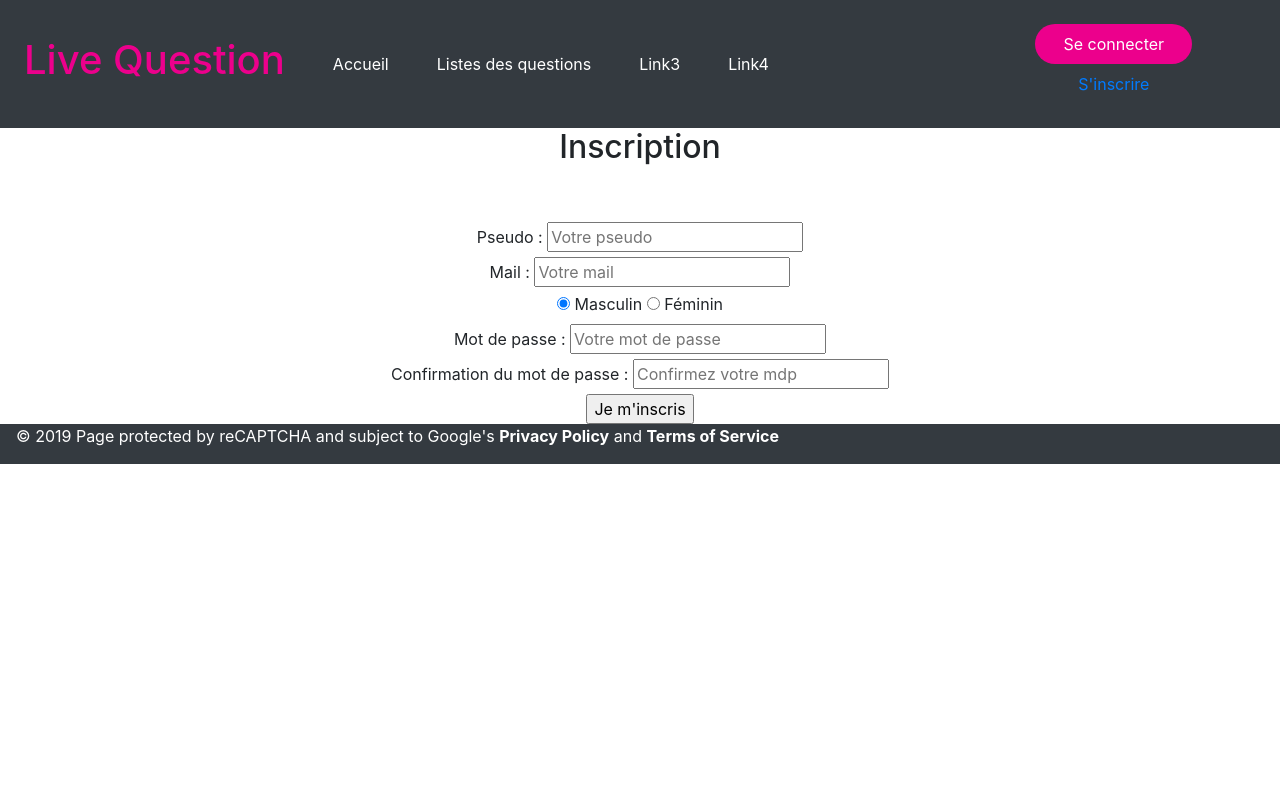
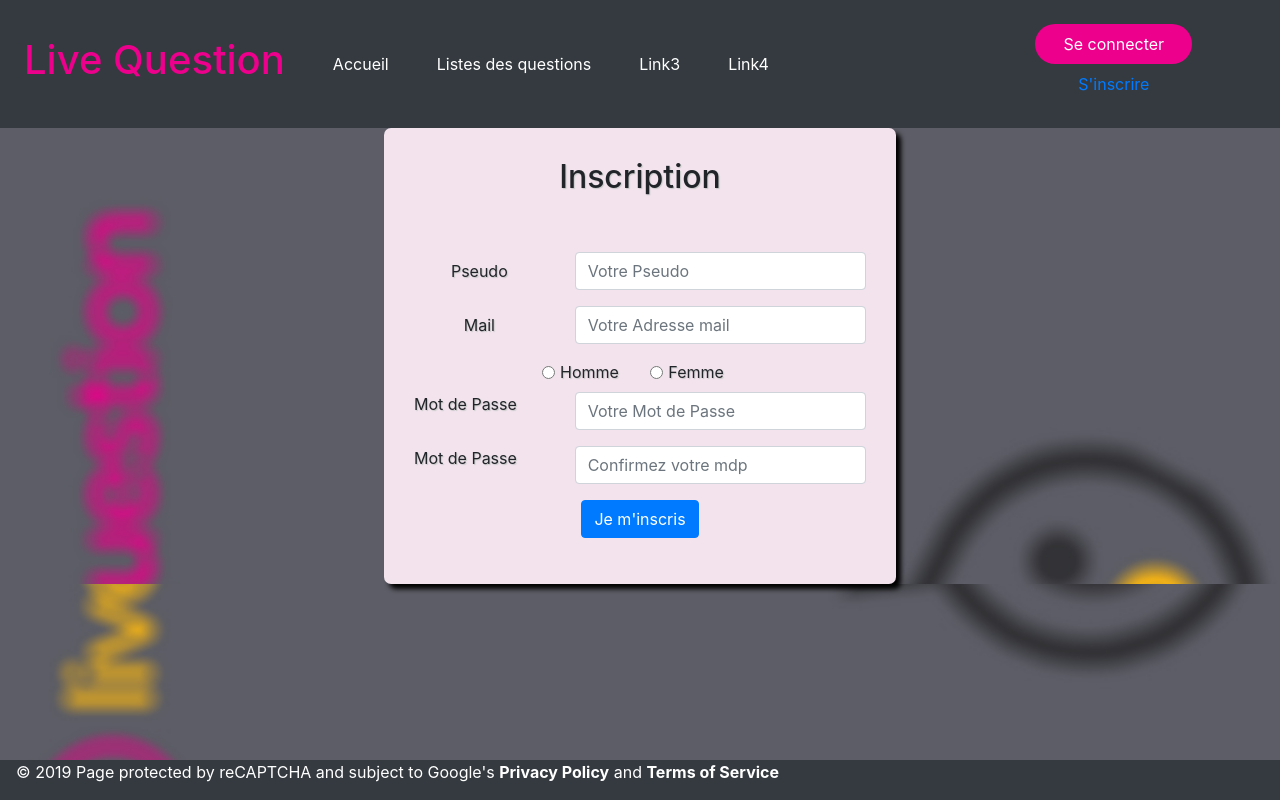
Before and after one commit to Madax60/Live_question, a PHP site: page /inscription.php in a window 1280 px wide. Run offline with PHP 8.4, Linux system fonts and the light colour scheme.

Commit message:
inscrip et connexion OK

```diff
--- a/includes/footer.php
+++ b/includes/footer.php
@@ -1,5 +1,5 @@
 
-	<footer class="bg-dark text-center">
+	<footer class="bg-dark text-center fixed-bottom">
 
 		<!-- Optional JavaScript -->
 	    <!-- jQuery first, then Popper.js, then Bootstrap JS -->
--- a/includes/header.php
+++ b/includes/header.php
@@ -14,7 +14,7 @@ include_once("./traitement/traitement_profil.php")
 
 		<title>Live Question</title>
 	</head>
-<body>
+<body <?php if (isset($bodyClass)) { echo 'class="'.$bodyClass.'"'; } ?>>
   	<div class="container-fluid m-0 p-0">
 
 		<!-- navbar (+ logo) + responsive (conversion en icon hamburger) -->
--- a/inscription.php
+++ b/inscription.php
@@ -1,36 +1,58 @@
 <?php
+
+$bodyClass = "bgConnex";
+
 include_once ("includes/header.php");
-    include_once('./traitement/traitement_inscription.php'); // Fichier PHP contenant la connexion à votre BDD
 ?>
 
-<div align="center">
-         <h2>Inscription</h2>
+<div class="bgInscrip">
+		<section class="formuInscrip m-auto">
+			<div style="text-shadow:1px 1px 1px  #C8C8C8">
+		         <h2 align="center">Inscription</h2>
 		         <br /><br />
 		         <form method="POST" action="">
-            <div>
-               <label for="pseudo">Pseudo :</label>
-               <input type="text" placeholder="Votre pseudo" id="pseudo" name="pseudo"/>
+		             <div class="form-group row">
+    					<label align="center" for="pseudo" class="col-sm-4 col-form-label">Pseudo</label>
+    					<div class="col-sm-8">
+      						<input type="text" class="form-control" id="pseudo" placeholder="Votre Pseudo">
     					</div>
-            <div>
-               <label for="mail">Mail :</label>
-               <input type="email" placeholder="Votre mail" id="mail" name="mail"/>
   					</div>
-            <div>
-               <input type="radio" id="masculin" name="genre" value="Masculin" checked>
-               <label for="masculin">Masculin</label>
-               <input type="radio" id="feminin" name="genre" value="Féminin">
-               <label for="feminin">Féminin</label>
+
+  					 <div class="form-group row">
+    					<label align="center" for="mail" class="col-sm-4 col-form-label">Mail</label>
+    					<div class="col-sm-8">
+      						<input type="email" class="form-control" id="mail" placeholder="Votre Adresse mail">
     					</div>
-            <div>
-               <label for="mdp">Mot de passe :</label>
-               <input type="password" placeholder="Votre mot de passe" id="mdp" name="mdp" />
   					</div>
-            <div>
-               <label for="mdp2">Confirmation du mot de passe :</label>
-               <input type="password" placeholder="Confirmez votre mdp" id="mdp2" name="mdp2" />
+
+  					<div class="form-check form-check-inline col-auto" style="margin-left: 10vw; margin-bottom:1vh; " >
+  						<input class="form-check-input" type="radio" name="genre" id="masculin" value="Masculin">
+						<label class="form-check-label" for="masculin">Homme</label>
 					</div>
-            <div>
-               <input type="submit" name="forminscription" value="Je m'inscris" />
+						<div class="form-check form-check-inline col-auto">
+  							<input class="form-check-input" type="radio" name="genre" id="feminin" value="Féminin">
+  							<label class="form-check-label" for="feminin">Femme</label>
+						</div>
+
+		             <div class="form-group row">
+    					<div class="col-sm-4">
+    						<label align="center" for="mdp" class="form-label">Mot de Passe</label>
+    					</div>
+    					<div class="col-sm-8">
+      						<input type="text" class="form-control" id="mdp" placeholder="Votre Mot de Passe">
+    					</div>
+  					</div>
+
+					<div class="form-group row">
+    					<div class="col-sm-4">
+    						<label align="center" for="mdp2" class="form-label">Mot de Passe</label>
+    					</div>
+    					<div class="col-sm-8">
+      						<input type="text" class="form-control" id="mdp2" placeholder="Confirmez votre mdp">
+    					</div>
+  					</div>
+		            <div class="form-group row">
+		               <button type="submit" name="forminscription"class="btn btn-primary my-auto mx-auto">Je m'inscris</button>
 		            </div>
 		         </form>
 		         <?php
@@ -39,6 +61,13 @@
 		         }
 		         ?>
 			</div>
+		</section>
+
+
+</div>
+
+
+
 
 <?php
 include_once ("includes/footer.php");
--- a/styles/styles.css
+++ b/styles/styles.css
@@ -84,3 +84,47 @@ a,a:hover{
     border:none;
     border-radius:20px;
 }
+
+/* Style page d'inscription */
+
+.bgInscrip{
+    background-image: url(../ressources/inscrip.jpg);
+    background-size: cover;
+    background-repeat: no-repeat;
+    margin:0;
+    padding:0;
+
+}
+
+.formuInscrip{
+    width: 40%;
+    height:70%;
+    background:#F2E3ED;
+    border-radius: 7px;
+    padding:30px;
+    box-shadow:5px 5px 5px black;
+}
+
+.champs{
+    padding-bottom: 2vh;
+}
+
+/* Style page connexion */
+
+.bgConnex{
+    background-image: url(../ressources/inscrip.jpg);
+    background-size: cover;
+    background-repeat: no-repeat;
+    margin:0;
+    padding:0;
+
+}
+
+.formuConnex{
+    width: 40%;
+    height:70%;
+    background:#F2E3ED;
+    border-radius: 7px;
+    padding:30px;
+    box-shadow:5px 5px 5px black;
+}
```
Also changed, not shown: connexion.php (+29 -12 lines), ressources/inscrip.jpg (added). Lines whose indentation alone changed are shown as unchanged.
